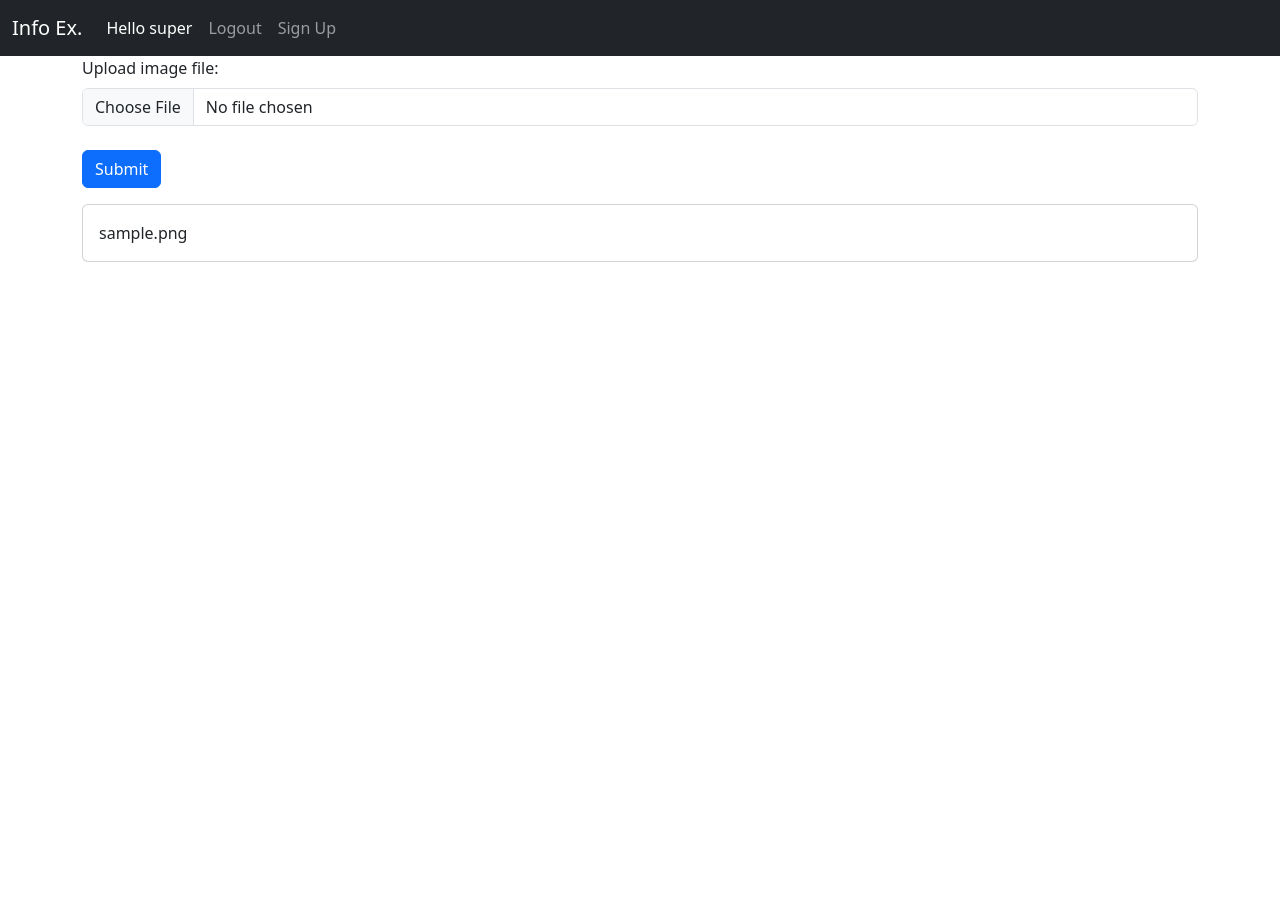
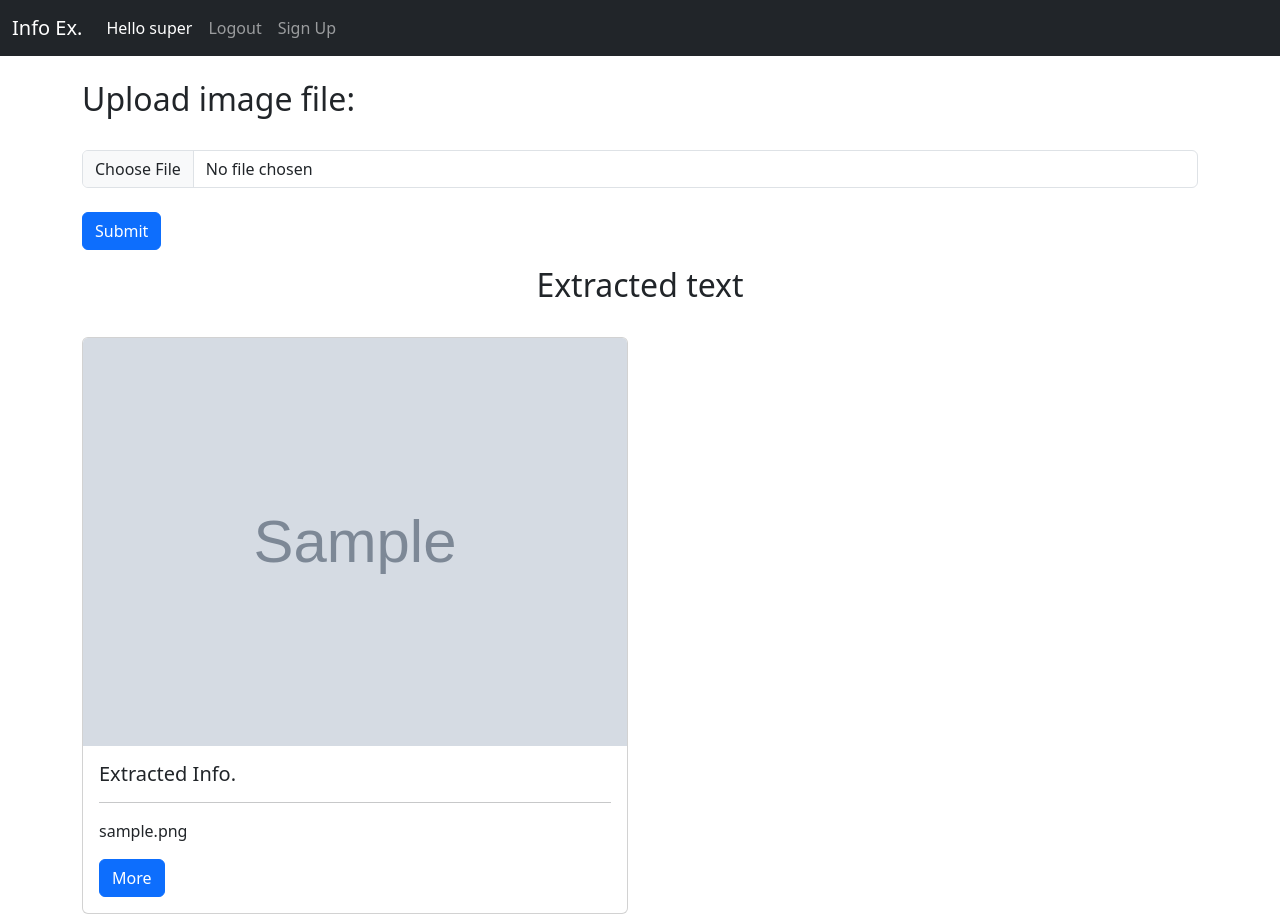
Before and after one commit to Ayush8085/Info-extractor, a Django app: page / in a window 1280 px wide. Before the commit the page ends 262 px from the top, so only its background shows below. Run offline with Django 4.2, Linux system fonts and the light colour scheme; a user stored in the database is signed in; tables that the repository leaves empty hold one stand-in row (values such as "Sample post"); grey boxes marked "Sample" are stand-in pictures.

Commit message:
new style

```diff
--- a/base/urls.py
+++ b/base/urls.py
@@ -9,4 +9,6 @@ urlpatterns = [
     path('register/', views.registerUser, name='register-user'),
     path('logout/', auth_views.LogoutView.as_view(), name='logout'),
     path('login/', auth_views.LoginView.as_view(template_name='login.html'), name='login'),
+
+    path('image-detail/<str:pk>/', views.image, name='image-detail'),
 ]
--- a/base/views.py
+++ b/base/views.py
@@ -1,7 +1,7 @@
 from django.shortcuts import render, redirect
-from django.http import HttpResponse
 
 from PIL import Image
+
 from django.contrib.auth import login
 from django.contrib.auth.decorators import login_required
 from .forms import RegisterForm
@@ -14,8 +14,6 @@ from .models import ImageFile
 
 @login_required
 def home(request):
-
-    context = {}
 
     if request.method == 'POST':
         pytesseract.pytesseract.tesseract_cmd = 'C:/Program Files/Tesseract-OCR/tesseract.exe'
@@ -32,7 +30,7 @@ def home(request):
 
         return redirect('home')
 
-    images = ImageFile.objects.all()
+    images = ImageFile.objects.all().order_by('-id')
 
     context = {'images': images}
     return render(request, 'imageprocess.html', context)
@@ -49,3 +47,10 @@ def registerUser(request):
 
     context = {'form': form}
     return render(request, 'register.html', context)
+
+@login_required
+def image(request, pk):
+    image = ImageFile.objects.get(id=pk)
+
+    context = {'image': image}
+    return render(request, 'image-detail.html', context)
--- a/templates/imageprocess.html
+++ b/templates/imageprocess.html
@@ -1,12 +1,13 @@
 {% extends 'index.html' %}
 
 {% block content %}
+<br>
 
 <form method="POST" action="" enctype="multipart/form-data">
     {% csrf_token %}
 
     <div class="mb-3">
-        <label for="formFile" class="form-label">Upload image file:</label><br>
+        <h2>Upload image file:</h2><br>
         <input class="form-control" type="file" name="image-file" id="formFile"><br>
 
         <button type="submit" class="btn btn-primary">Submit</button>
@@ -15,12 +16,23 @@
 </form>
 
 <!-- -----------------------DISPLAY TEXT OF IMAGE-------------------- -->
-{% for image in images %}
-<div class="card">
-    <div class="card-body">
-      <p class="card-text">{{image.image_text}}</p>
+
+<h2 class="text-center">Extracted text</h2><br>
+
+<div class="row row-cols-1 row-cols-md-2 g-4">
+    {% for image in images %}
+  <div class="col">
+    <div class="card">
+      <img src="{{image.image.url}}" class="card-img-top" alt="...">
+      <div class="card-body">
+        <h5 class="card-title">Extracted Info.</h5>
+        <hr>
+        <p class="card-text">{{image.image_text|slice:300}}</p>
+        <a href="{% url 'image-detail' image.id %}" class="btn btn-primary">More</a>
+      </div>
     </div>
-</div><br>
-{% endfor %}
+  </div>
+  {% endfor %}
+</div>
 
 {% endblock content %}
```
Also changed, not shown: templates/image-detail.html (added, +15 -0 lines), base/models.py (line endings or trailing spaces), db.sqlite3, static/images/static/IaaS_vs_PaaS_vs_SaaS.png (deleted), static/images/static/Screenshot_62.png (deleted).
